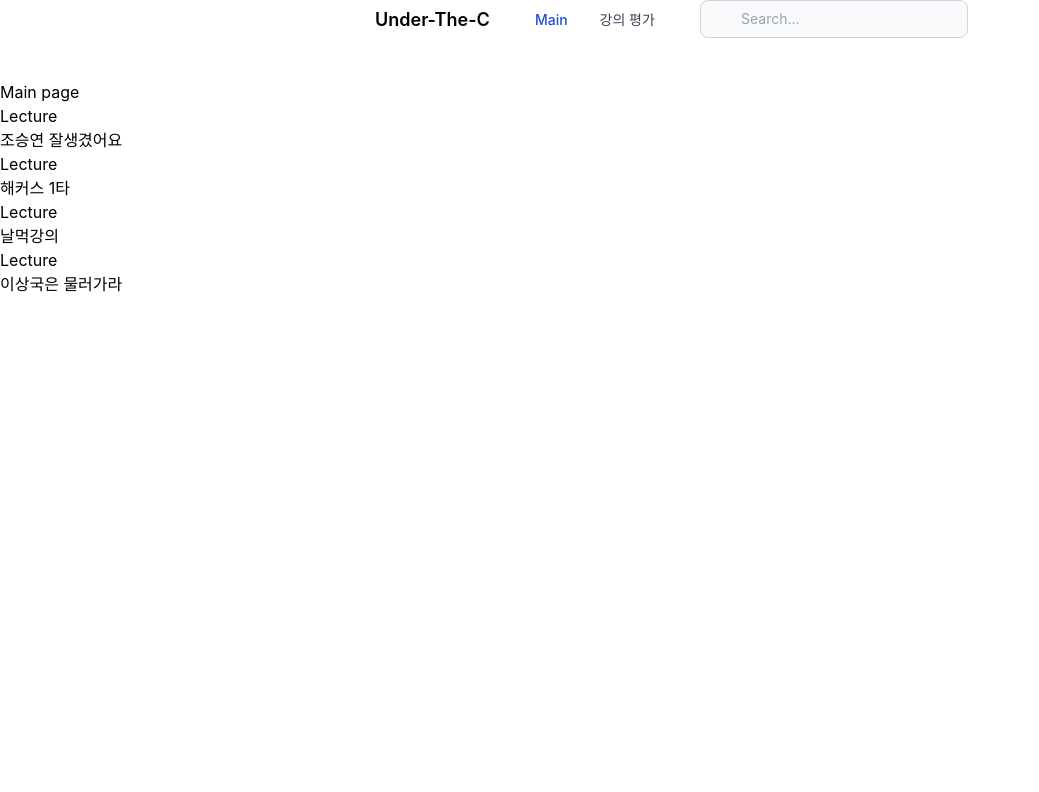
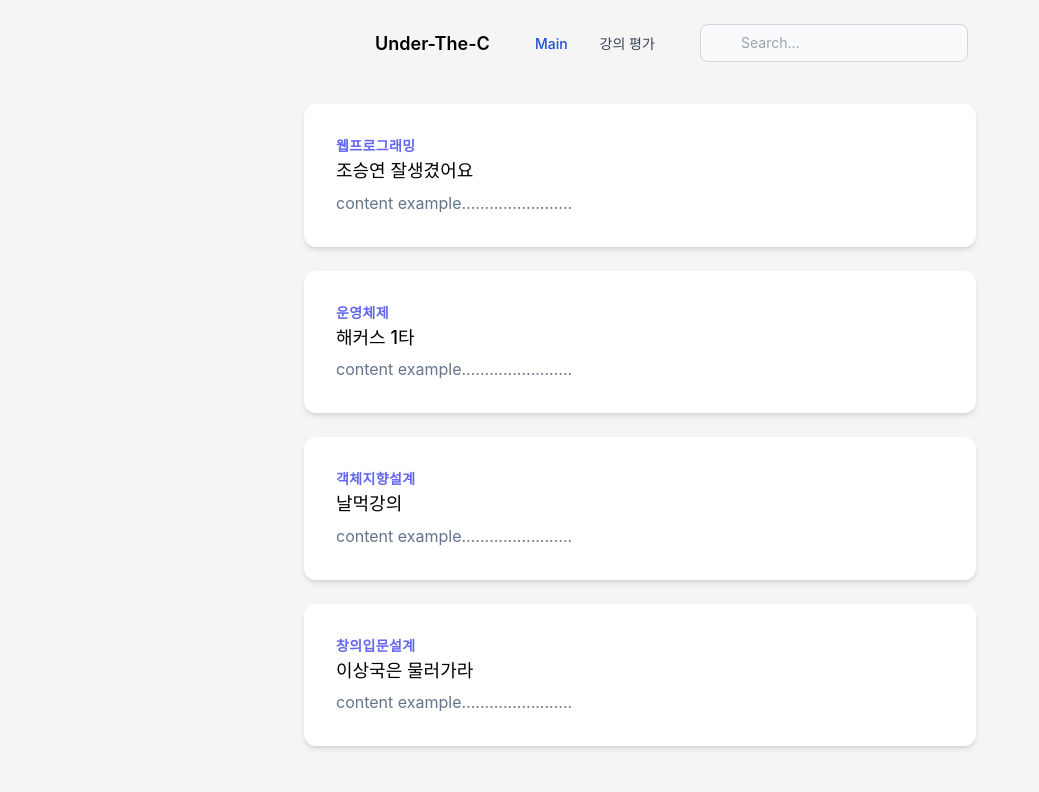
Before and after one commit to OhHyukJun/Under-The-C, a React (Create React App) app in the folder frontend-react/: page / in a window 1280 px wide. Shown: the top 792 px of the page, without its empty margins (0-1039 px from the left). Built offline with nearby package versions, Linux system fonts and the light colour scheme; data requests are answered from the project's data file.

Commit message:
feat: main page using tailwind

```diff
--- a/frontend-react/src/Pages/Main/Lecture.tsx
+++ b/frontend-react/src/Pages/Main/Lecture.tsx
@@ -2,11 +2,20 @@ import { ILecture } from '../../Atoms/Lecture';
 
 export const Lecture = (props: ILecture) => {
   return (
-	<>
-	<div >
-		<div>Lecture</div>
-		{props.title}
+	<div className="max-w-md mx-auto bg-white rounded-xl shadow-md overflow-hidden md:max-w-2xl m-6">
+		<div className="md:flex">
+			<div className="p-8">
+				<div className="uppercase tracking-wide text-sm text-indigo-500 font-semibold">
+					{props.lecture}
+				</div>
+					<a href="#" className="block mt-1 text-lg leading-tight font-medium text-black hover:underline">
+						{props.title}
+					</a>
+					<p className="mt-2 text-slate-500">
+						{props.content}
+					</p>
+			</div>
+		</div>
 	</div>
-	</>
   );
 };
--- a/frontend-react/src/Pages/Main/Main.tsx
+++ b/frontend-react/src/Pages/Main/Main.tsx
@@ -19,14 +19,13 @@ const Main = () => {
 			return <h2>Error...</h2>
 
 	return (
-    <>
+			<div className="sm p-6 mx-auto bg-neutral-100 ">
 				<Header />
-      <h1>Main page</h1>
 				{
 					lectureList?.map((item: ILecture) => {
 						return <Lecture key={item.id} {...item} /> })
 				}
-    </>
+			</div>
   	);
 };
 
```
Lines whose indentation alone changed are shown as unchanged.
